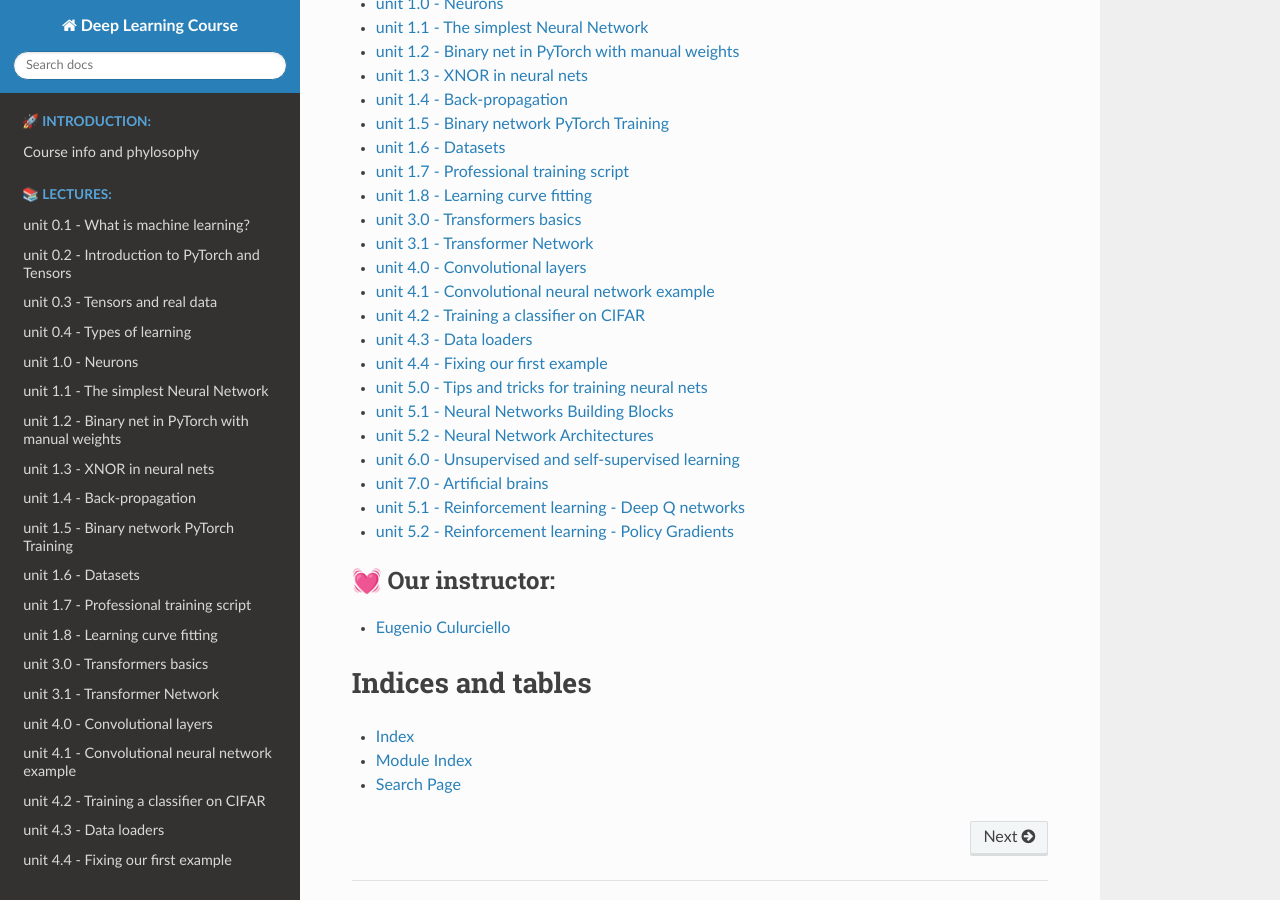
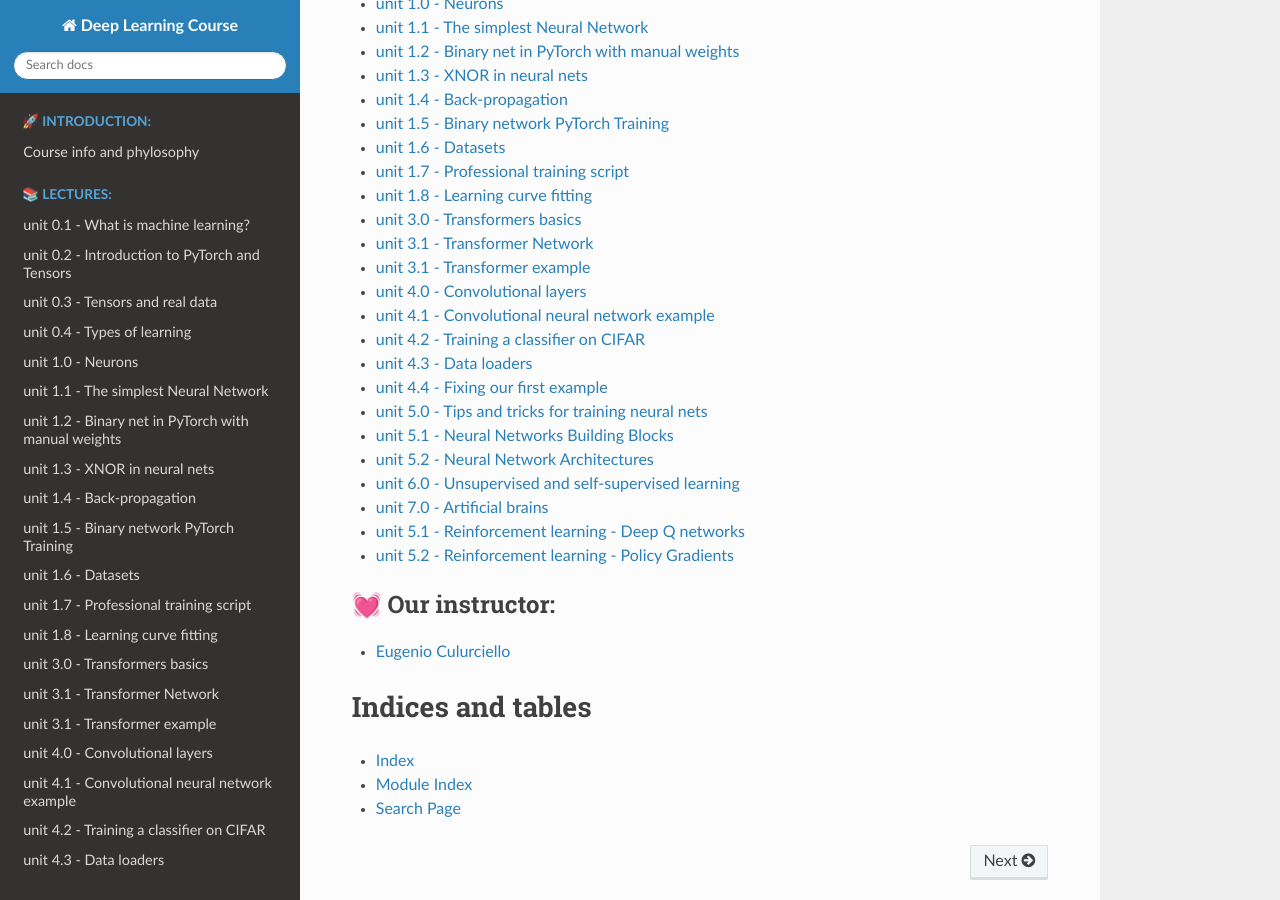
Before and after one commit to culurciello/deep-learning-course-source, a Sphinx documentation site: the page built from source/index.rst, in a window 1280 px wide and 900 px high, scrolled down 821 px. Built offline with Sphinx 7.4.7 and the Read the Docs theme 2.0.0, drawn with Linux system fonts in a browser that asks for light colours; pages that are not in the unit, such as notebooks, are missing from menus.

Commit message:
transformers example added

```diff
--- a/source/index.rst
+++ b/source/index.rst
@@ -50,6 +50,7 @@ Useful links
    lectures/22-cnn-AK.ipynb
    lectures/30-transformers-basics.ipynb
    lectures/31-transformers-network.ipynb
+   lectures/32-transformers-example.ipynb
    lectures/40-conv-layer.ipynb
    lectures/41-conv-size-your-data.ipynb
    lectures/42-conv-cifar10-tutorial.ipynb
```
Also changed, not shown: source/lectures/32-transformers-example.ipynb (added).
